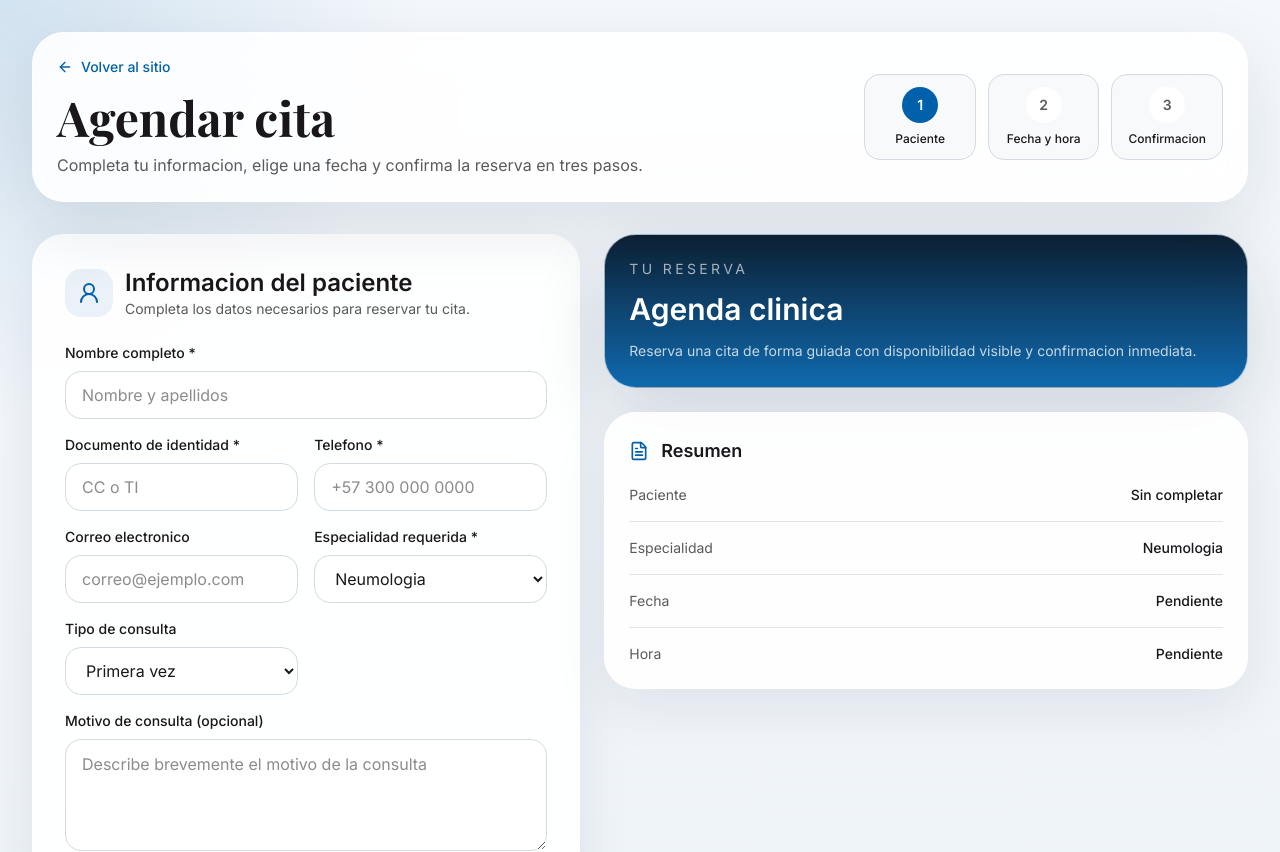
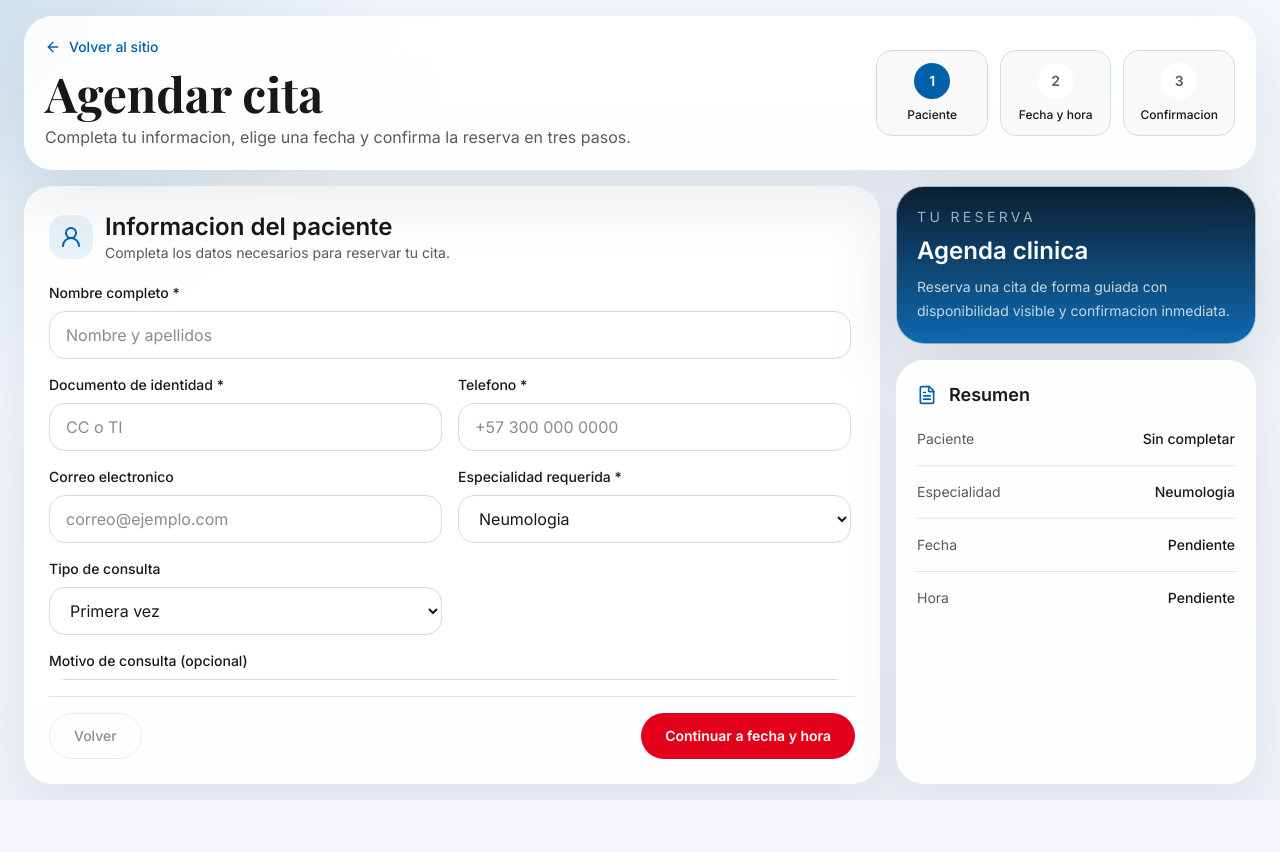
Before and after one commit to davidlopez09/Clinica_Respiratoria_Cartagena, a Next.js app: page /agendar-cita in a window 1280 px wide. Shown: the top 852 px of the page. After the commit the page ends 800 px from the top, so only its background shows below. Built offline with nearby package versions, Linux system fonts and the light colour scheme; a web font is replaced by a local one.

Commit message:
refactor: mejorar el diseño y la estructura del formulario de agendar cita; optimizar estilos y clases para una mejor experiencia de usuario

```diff
--- a/app/agendar-cita/page.tsx
+++ b/app/agendar-cita/page.tsx
@@ -198,9 +198,9 @@ export default function AgendarCitaPage() {
     }
 
     return (
-        <main className="min-h-screen bg-[radial-gradient(circle_at_top_left,_rgba(0,96,170,0.14),_transparent_26%),linear-gradient(180deg,_#f4f8fc_0%,_#eef3f8_100%)] px-4 py-8 sm:px-6 lg:px-8">
-            <div className="mx-auto max-w-7xl">
-                <div className="mb-8 flex flex-col gap-4 rounded-[2rem] border border-white/60 bg-white/88 p-6 shadow-[0_24px_70px_rgba(7,28,52,0.1)] backdrop-blur-xl sm:flex-row sm:items-center sm:justify-between">
+        <main className="h-[100svh] overflow-hidden bg-[radial-gradient(circle_at_top_left,_rgba(0,96,170,0.14),_transparent_26%),linear-gradient(180deg,_#f4f8fc_0%,_#eef3f8_100%)] px-3 py-3 sm:px-4 sm:py-4 lg:px-6">
+            <div className="mx-auto flex h-full max-w-7xl flex-col">
+                <div className="mb-3 flex shrink-0 flex-col gap-4 rounded-[1.75rem] border border-white/60 bg-white/88 p-4 shadow-[0_24px_70px_rgba(7,28,52,0.1)] backdrop-blur-xl sm:p-5 lg:mb-4 lg:flex-row lg:items-center lg:justify-between">
                     <div>
                         <Link
                             href="/"
@@ -209,20 +209,25 @@ export default function AgendarCitaPage() {
                             <ArrowLeft className="h-4 w-4" />
                             Volver al sitio
                         </Link>
-                        <h1 className="mt-3 font-serif text-4xl font-bold text-foreground sm:text-5xl">Agendar cita</h1>
-                        <p className="mt-3 max-w-2xl text-sm leading-6 text-muted-foreground sm:text-base">
+                        <h1 className="mt-2 font-serif text-3xl font-bold text-foreground sm:text-4xl lg:text-5xl">
+                            Agendar cita
+                        </h1>
+                        <p className="mt-2 max-w-2xl text-sm leading-6 text-muted-foreground sm:text-base">
                             Completa tu informacion, elige una fecha y confirma la reserva en tres pasos.
                         </p>
                     </div>
-                    <div className="grid grid-cols-3 gap-3 text-center">
+                    <div className="grid grid-cols-3 gap-2 text-center sm:gap-3">
                         {[1, 2, 3].map((item) => (
-                            <div key={item} className="min-w-24 rounded-2xl border border-border bg-muted/40 px-4 py-3">
+                            <div
+                                key={item}
+                                className="min-w-0 rounded-2xl border border-border bg-muted/40 px-3 py-2 sm:min-w-24 sm:px-4 sm:py-3"
+                            >
                                 <div
                                     className={`mx-auto mb-2 flex h-9 w-9 items-center justify-center rounded-full text-sm font-semibold ${step >= item ? "bg-primary text-primary-foreground" : "bg-white text-muted-foreground"}`}
                                 >
                                     {item}
                                 </div>
-                                <p className="text-xs font-medium text-foreground">
+                                <p className="text-[11px] font-medium text-foreground sm:text-xs">
                                     {item === 1 ? "Paciente" : item === 2 ? "Fecha y hora" : "Confirmacion"}
                                 </p>
                             </div>
@@ -230,16 +235,17 @@ export default function AgendarCitaPage() {
                     </div>
                 </div>
 
-                <div className="grid gap-6 lg:grid-cols-[0.92fr_1.08fr]">
-                    <section className="rounded-[2rem] border border-white/60 bg-white/92 p-6 shadow-[0_18px_55px_rgba(7,28,52,0.08)] sm:p-8">
+                <div className="grid min-h-0 flex-1 gap-4 lg:grid-cols-[minmax(0,1.08fr)_320px] xl:grid-cols-[minmax(0,1.08fr)_360px]">
+                    <section className="flex min-h-0 flex-col rounded-[1.75rem] border border-white/60 bg-white/92 p-4 shadow-[0_18px_55px_rgba(7,28,52,0.08)] sm:p-5 lg:p-6">
+                        <div className="min-h-0 flex-1 overflow-y-auto pr-1">
                             {step === 1 ? (
                                 <>
-                                <div className="mb-6 flex items-center gap-3">
-                                    <div className="flex h-12 w-12 items-center justify-center rounded-2xl bg-primary/8 text-primary">
+                                    <div className="mb-5 flex items-center gap-3">
+                                        <div className="flex h-11 w-11 items-center justify-center rounded-2xl bg-primary/8 text-primary">
                                             <UserRound className="h-6 w-6" />
                                         </div>
                                         <div>
-                                        <h2 className="text-2xl font-semibold text-foreground">
+                                            <h2 className="text-xl font-semibold text-foreground sm:text-2xl">
                                                 Informacion del paciente
                                             </h2>
                                             <p className="text-sm text-muted-foreground">
@@ -309,7 +315,10 @@ export default function AgendarCitaPage() {
                                             <select
                                                 value={form.specialty}
                                                 onChange={(event) =>
-                                                setForm((current) => ({ ...current, specialty: event.target.value }))
+                                                    setForm((current) => ({
+                                                        ...current,
+                                                        specialty: event.target.value,
+                                                    }))
                                                 }
                                                 className="h-12 w-full rounded-2xl border border-border bg-white px-4 outline-none transition-all focus:border-primary focus:ring-4 focus:ring-primary/12"
                                             >
@@ -351,7 +360,7 @@ export default function AgendarCitaPage() {
                                                 onChange={(event) =>
                                                     setForm((current) => ({ ...current, reason: event.target.value }))
                                                 }
-                                            className="min-h-28 w-full rounded-2xl border border-border bg-white px-4 py-3 outline-none transition-all focus:border-primary focus:ring-4 focus:ring-primary/12"
+                                                className="min-h-24 w-full rounded-2xl border border-border bg-white px-4 py-3 outline-none transition-all focus:border-primary focus:ring-4 focus:ring-primary/12"
                                                 placeholder="Describe brevemente el motivo de la consulta"
                                             />
                                         </div>
@@ -361,12 +370,12 @@ export default function AgendarCitaPage() {
 
                             {step === 2 ? (
                                 <>
-                                <div className="mb-6 flex items-center gap-3">
-                                    <div className="flex h-12 w-12 items-center justify-center rounded-2xl bg-primary/8 text-primary">
+                                    <div className="mb-5 flex items-center gap-3">
+                                        <div className="flex h-11 w-11 items-center justify-center rounded-2xl bg-primary/8 text-primary">
                                             <CalendarDays className="h-6 w-6" />
                                         </div>
                                         <div>
-                                        <h2 className="text-2xl font-semibold text-foreground">
+                                            <h2 className="text-xl font-semibold text-foreground sm:text-2xl">
                                                 Selecciona fecha y hora
                                             </h2>
                                             <p className="text-sm text-muted-foreground">
@@ -375,8 +384,8 @@ export default function AgendarCitaPage() {
                                         </div>
                                     </div>
 
-                                <div className="rounded-3xl border border-border bg-muted/25 p-4 sm:p-5">
-                                    <div className="mb-4 flex items-center justify-between">
+                                    <div className="rounded-3xl border border-border bg-muted/25 p-3 sm:p-4">
+                                        <div className="mb-3 flex items-center justify-between">
                                             <button
                                                 type="button"
                                                 onClick={() =>
@@ -388,7 +397,7 @@ export default function AgendarCitaPage() {
                                             >
                                                 <ChevronLeft className="h-5 w-5" />
                                             </button>
-                                        <h3 className="text-lg font-semibold capitalize text-foreground">
+                                            <h3 className="text-base font-semibold capitalize text-foreground sm:text-lg">
                                                 {monthLabel}
                                             </h3>
                                             <button
@@ -404,17 +413,22 @@ export default function AgendarCitaPage() {
                                             </button>
                                         </div>
 
-                                    <div className="grid grid-cols-7 gap-2 text-center text-xs font-semibold uppercase tracking-[0.14em] text-muted-foreground">
+                                        <div className="grid grid-cols-7 gap-1 text-center text-[10px] font-semibold uppercase tracking-[0.08em] text-muted-foreground sm:gap-2 sm:text-xs sm:tracking-[0.14em]">
                                             {weekDays.map((day) => (
                                                 <div key={day} className="py-2">
                                                     {day}
                                                 </div>
                                             ))}
                                         </div>
-                                    <div className="mt-2 grid grid-cols-7 gap-2">
+                                        <div className="mt-2 grid grid-cols-7 gap-1 sm:gap-2">
                                             {calendarDays.map((date, index) => {
                                                 if (!date) {
-                                                return <div key={`empty-${index}`} className="h-12 rounded-2xl" />;
+                                                    return (
+                                                        <div
+                                                            key={`empty-${index}`}
+                                                            className="h-10 rounded-2xl sm:h-12"
+                                                        />
+                                                    );
                                                 }
 
                                                 const past = isPastDay(date);
@@ -430,7 +444,7 @@ export default function AgendarCitaPage() {
                                                             setSelectedDate(date);
                                                             setSelectedTime("");
                                                         }}
-                                                    className={`h-12 rounded-2xl border text-sm font-medium transition-all ${selected ? "border-primary bg-primary text-primary-foreground" : available ? "border-border bg-white text-foreground hover:border-primary hover:text-primary" : past ? "border-border/40 bg-muted/50 text-muted-foreground/60" : "border-border/50 bg-slate-100 text-muted-foreground"}`}
+                                                        className={`h-10 rounded-2xl border text-xs font-medium transition-all sm:h-12 sm:text-sm ${selected ? "border-primary bg-primary text-primary-foreground" : available ? "border-border bg-white text-foreground hover:border-primary hover:text-primary" : past ? "border-border/40 bg-muted/50 text-muted-foreground/60" : "border-border/50 bg-slate-100 text-muted-foreground"}`}
                                                     >
                                                         {date.getDate()}
                                                     </button>
@@ -438,7 +452,7 @@ export default function AgendarCitaPage() {
                                             })}
                                         </div>
 
-                                    <div className="mt-5 flex flex-wrap gap-4 text-sm text-muted-foreground">
+                                        <div className="mt-4 flex flex-wrap gap-3 text-xs text-muted-foreground sm:text-sm">
                                             <span className="inline-flex items-center gap-2">
                                                 <span className="h-3 w-3 rounded-full bg-primary" />
                                                 Disponible
@@ -454,7 +468,7 @@ export default function AgendarCitaPage() {
                                         </div>
                                     </div>
 
-                                <div className="mt-6">
+                                    <div className="mt-5">
                                         <div className="mb-4 flex items-center gap-2 text-foreground">
                                             <Clock3 className="h-5 w-5 text-primary" />
                                             <h3 className="text-lg font-semibold">Horas disponibles</h3>
@@ -465,14 +479,14 @@ export default function AgendarCitaPage() {
                                                 Selecciona primero una fecha disponible.
                                             </div>
                                         ) : (
-                                        <div className="grid gap-3 sm:grid-cols-3 lg:grid-cols-4">
+                                            <div className="grid gap-2 sm:grid-cols-3 xl:grid-cols-4">
                                                 {availableSlots.map((slot) => (
                                                     <button
                                                         key={slot.time}
                                                         type="button"
                                                         disabled={!slot.available}
                                                         onClick={() => setSelectedTime(slot.time)}
-                                                    className={`rounded-2xl border px-4 py-3 text-sm font-medium transition-all ${selectedTime === slot.time ? "border-primary bg-primary text-primary-foreground" : slot.available ? "border-border bg-white text-foreground hover:border-primary hover:text-primary" : "cursor-not-allowed border-border/50 bg-slate-100 text-muted-foreground"}`}
+                                                        className={`rounded-2xl border px-3 py-2.5 text-sm font-medium transition-all ${selectedTime === slot.time ? "border-primary bg-primary text-primary-foreground" : slot.available ? "border-border bg-white text-foreground hover:border-primary hover:text-primary" : "cursor-not-allowed border-border/50 bg-slate-100 text-muted-foreground"}`}
                                                     >
                                                         {slot.time}
                                                     </button>
@@ -485,12 +499,12 @@ export default function AgendarCitaPage() {
 
                             {step === 3 ? (
                                 <>
-                                <div className="mb-6 flex items-center gap-3">
-                                    <div className="flex h-12 w-12 items-center justify-center rounded-2xl bg-secondary/10 text-secondary">
+                                    <div className="mb-5 flex items-center gap-3">
+                                        <div className="flex h-11 w-11 items-center justify-center rounded-2xl bg-secondary/10 text-secondary">
                                             <CheckCircle2 className="h-6 w-6" />
                                         </div>
                                         <div>
-                                        <h2 className="text-2xl font-semibold text-foreground">
+                                            <h2 className="text-xl font-semibold text-foreground sm:text-2xl">
                                                 Confirmacion y registro
                                             </h2>
                                             <p className="text-sm text-muted-foreground">
@@ -514,7 +528,9 @@ export default function AgendarCitaPage() {
                                         </div>
                                         <div>
                                             <p className="text-sm text-muted-foreground">Tipo de consulta</p>
-                                        <p className="mt-1 font-semibold text-foreground">{form.consultationType}</p>
+                                            <p className="mt-1 font-semibold text-foreground">
+                                                {form.consultationType}
+                                            </p>
                                         </div>
                                         <div>
                                             <p className="text-sm text-muted-foreground">Fecha</p>
@@ -550,14 +566,15 @@ export default function AgendarCitaPage() {
                                     ) : null}
                                 </>
                             ) : null}
+                        </div>
 
                         {error ? (
-                            <div className="mt-6 rounded-2xl border border-secondary/15 bg-secondary/8 px-4 py-3 text-sm font-medium text-secondary">
+                            <div className="mt-4 rounded-2xl border border-secondary/15 bg-secondary/8 px-4 py-3 text-sm font-medium text-secondary">
                                 {error}
                             </div>
                         ) : null}
 
-                        <div className="mt-8 flex flex-col gap-3 sm:flex-row sm:justify-between">
+                        <div className="mt-4 flex shrink-0 flex-col gap-3 border-t border-border/70 pt-4 sm:flex-row sm:justify-between">
                             <button
                                 type="button"
                                 onClick={() => setStep((current) => (current > 1 ? ((current - 1) as Step) : current))}
@@ -608,16 +625,16 @@ export default function AgendarCitaPage() {
                         </div>
                     </section>
 
-                    <aside className="space-y-6">
-                        <div className="rounded-[2rem] border border-white/60 bg-[linear-gradient(180deg,_rgba(8,28,47,0.98)_0%,_rgba(0,96,170,0.94)_100%)] p-6 text-white shadow-[0_24px_70px_rgba(7,28,52,0.14)]">
+                    <aside className="hidden min-h-0 lg:flex lg:flex-col lg:gap-4">
+                        <div className="shrink-0 rounded-[1.75rem] border border-white/60 bg-[linear-gradient(180deg,_rgba(8,28,47,0.98)_0%,_rgba(0,96,170,0.94)_100%)] p-5 text-white shadow-[0_24px_70px_rgba(7,28,52,0.14)]">
                             <p className="text-sm uppercase tracking-[0.24em] text-white/64">Tu reserva</p>
-                            <h2 className="mt-3 text-3xl font-semibold">Agenda clinica</h2>
-                            <p className="mt-3 text-sm leading-6 text-white/76">
+                            <h2 className="mt-2 text-2xl font-semibold">Agenda clinica</h2>
+                            <p className="mt-2 text-sm leading-6 text-white/76">
                                 Reserva una cita de forma guiada con disponibilidad visible y confirmacion inmediata.
                             </p>
                         </div>
 
-                        <div className="rounded-[2rem] border border-white/60 bg-white/90 p-6 shadow-[0_18px_55px_rgba(7,28,52,0.08)]">
+                        <div className="min-h-0 flex-1 overflow-y-auto rounded-[1.75rem] border border-white/60 bg-white/90 p-5 shadow-[0_18px_55px_rgba(7,28,52,0.08)]">
                             <div className="mb-5 flex items-center gap-3">
                                 <FileText className="h-5 w-5 text-primary" />
                                 <h3 className="text-lg font-semibold text-foreground">Resumen</h3>
```
Lines whose indentation alone changed are shown as unchanged.
